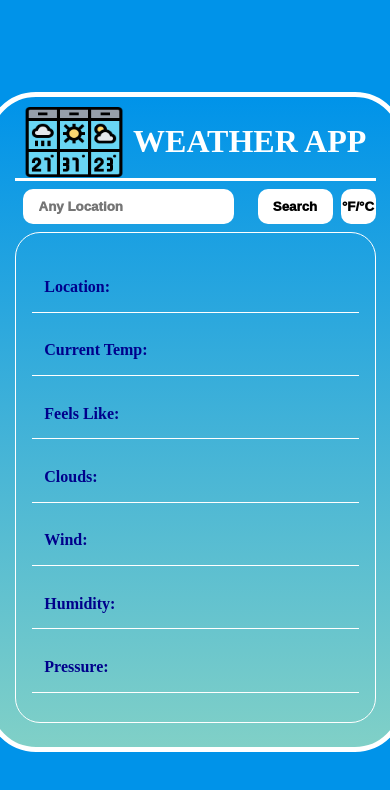
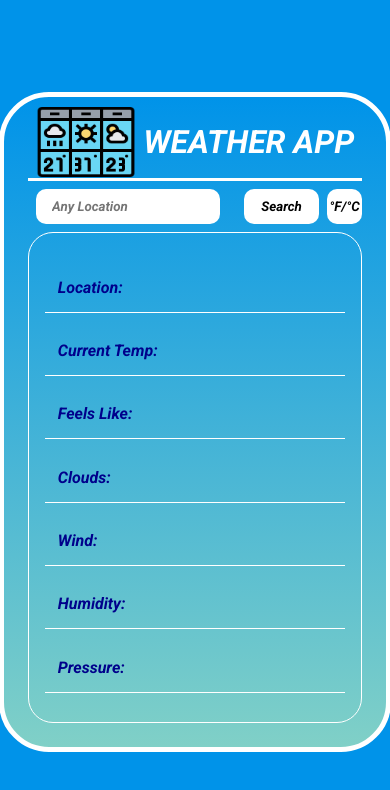
Before and after one commit to jipark92/JS-WeatherApp-Project, a plain HTML site: page index.html in a window 390 px wide. Drawn offline with Linux system fonts and the light colour scheme.

```diff
--- a/style.css
+++ b/style.css
@@ -1,7 +1,10 @@
+@import url('https://fonts.googleapis.com/css2?family=Roboto:ital,wght@1,700&display=swap');
+
 * {
     margin: 0;
     padding: 0;
     box-sizing: border-box;
+    font-family: 'Roboto', sans-serif;
 }
 
 body {
@@ -69,6 +72,7 @@
     background-color: white;
     border: none;
     border-radius: 10px;
+    color: black;
 }
 
 .search-bar .search-location:focus{
@@ -80,6 +84,8 @@
     cursor: pointer;
     background-color: lightblue;
     border: 3px solid blue;
+    color: black;
+
 }
 
 .weather-information {
@@ -138,6 +144,7 @@
     background-color: white;
     border: none;
     border-radius: 10px;
+    color: black;
 }
 
 .toggle-fahrenheit-btn:hover {
@@ -145,6 +152,7 @@
     cursor: pointer;
     background-color: lightblue;
     border: 3px solid blue;
+    color: black;
 }
 
 .button-container {
```
